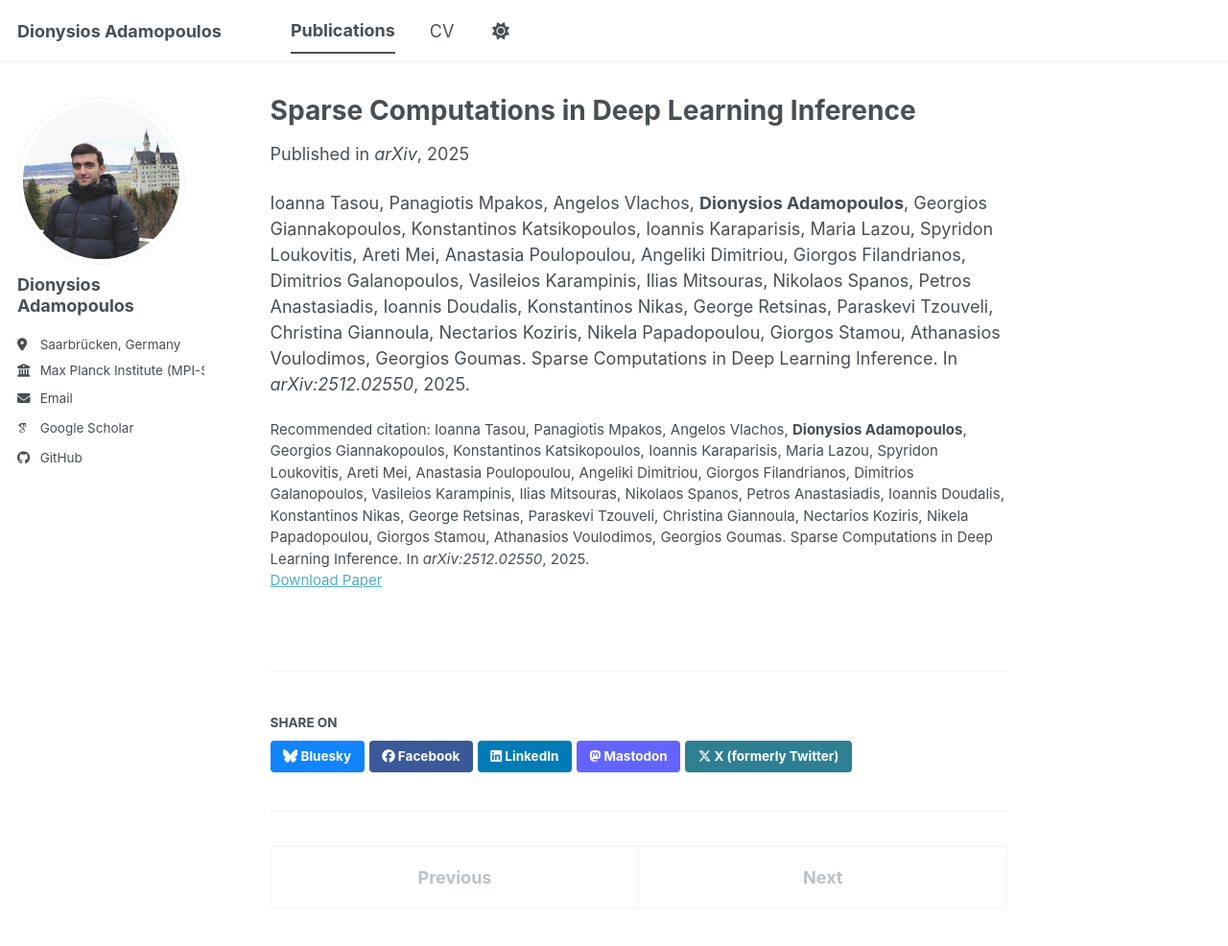
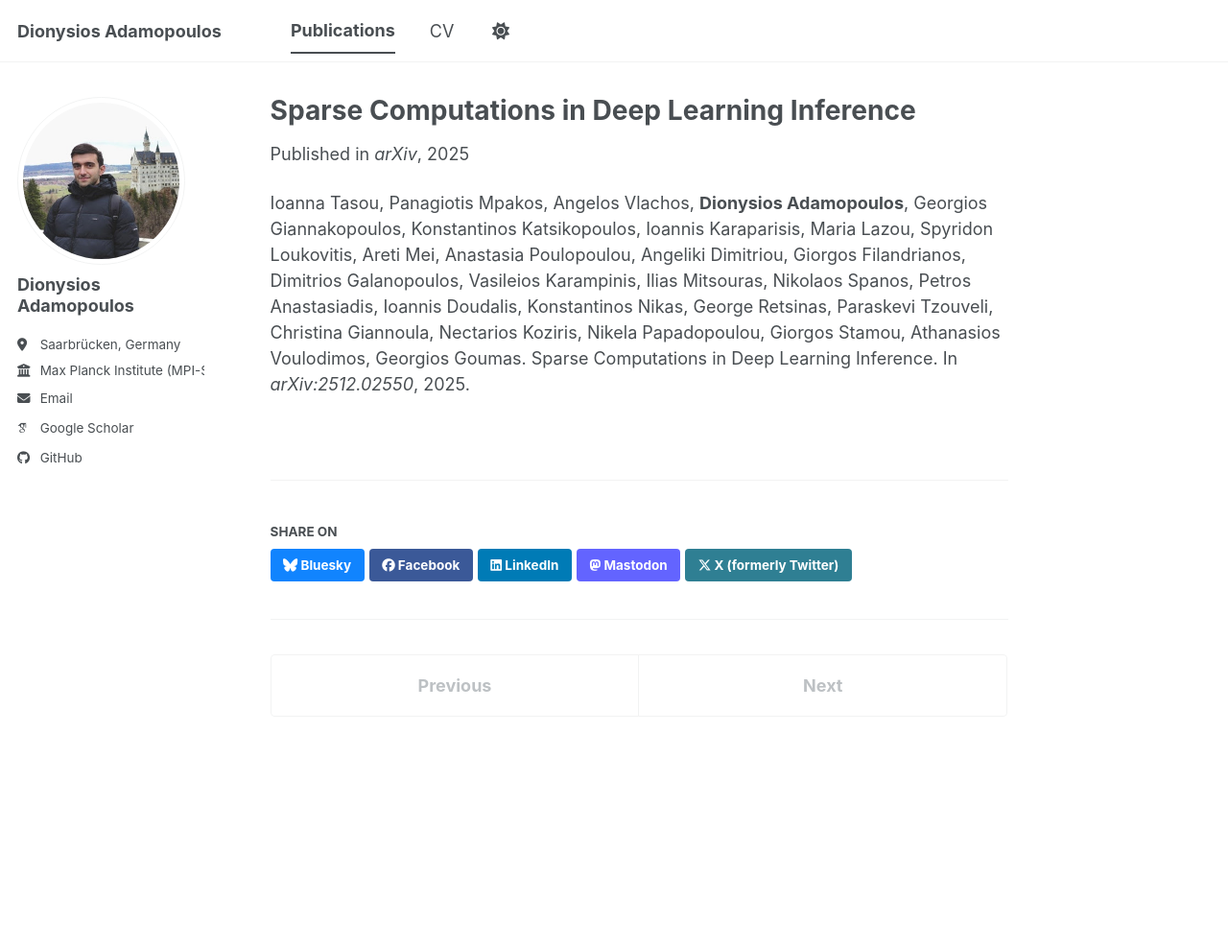
Before and after one commit to dion-adam/dion-adam.github.io, a Jekyll site: the page built from _publications/2025-12-02-Sparse-Computations-1.md, in a window 1280 px wide and 1001 px high. Shown: the top 986 px of the window at 96% size. Built offline with Jekyll 4.4.1, drawn with Linux system fonts in a browser that asks for light colours; some web fonts are replaced; a script bundle is joined from its source files by our own code; library files that are not in the unit come from our copies.

Commit message:
Update 2025-12-02-Sparse-Computations-1.md

```diff
--- a/_publications/2025-12-02-Sparse-Computations-1.md
+++ b/_publications/2025-12-02-Sparse-Computations-1.md
@@ -5,7 +5,6 @@ permalink: /publications/2025-12-02-Sparse-Computations-1
 date: 2025-12-02
 venue: 'arXiv'
 paperurl: 'https://arxiv.org/pdf/2512.02550'
-citation: 'Ioanna Tasou, Panagiotis Mpakos, Angelos Vlachos, <b>Dionysios Adamopoulos</b>, Georgios Giannakopoulos, Konstantinos Katsikopoulos, Ioannis Karaparisis, Maria Lazou, Spyridon Loukovitis, Areti Mei, Anastasia Poulopoulou, Angeliki Dimitriou, Giorgos Filandrianos, Dimitrios Galanopoulos, Vasileios Karampinis, Ilias Mitsouras, Nikolaos Spanos, Petros Anastasiadis, Ioannis Doudalis, Konstantinos Nikas, George Retsinas, Paraskevi Tzouveli, Christina Giannoula, Nectarios Koziris, Nikela Papadopoulou, Giorgos Stamou, Athanasios Voulodimos, Georgios Goumas. Sparse Computations in Deep Learning Inference. In <i>arXiv:2512.02550</i>, 2025.'
 ---
 
 Ioanna Tasou, Panagiotis Mpakos, Angelos Vlachos, <b>Dionysios Adamopoulos</b>, Georgios Giannakopoulos, Konstantinos Katsikopoulos, Ioannis Karaparisis, Maria Lazou, Spyridon Loukovitis, Areti Mei, Anastasia Poulopoulou, Angeliki Dimitriou, Giorgos Filandrianos, Dimitrios Galanopoulos, Vasileios Karampinis, Ilias Mitsouras, Nikolaos Spanos, Petros Anastasiadis, Ioannis Doudalis, Konstantinos Nikas, George Retsinas, Paraskevi Tzouveli, Christina Giannoula, Nectarios Koziris, Nikela Papadopoulou, Giorgos Stamou, Athanasios Voulodimos, Georgios Goumas. Sparse Computations in Deep Learning Inference. In <i>arXiv:2512.02550</i>, 2025.
```
